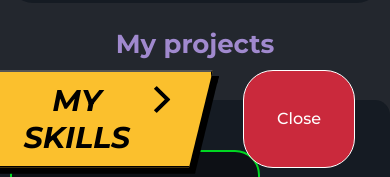
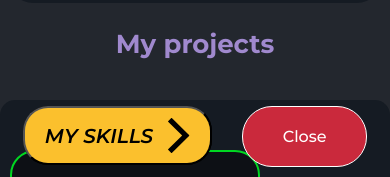
Before and after one commit to ImAndresito/My-Portfolio, an Angular app: page /projects in a window 390 px wide. Shown: the part 667-844 px from the top of the page. Built offline with nearby package versions, Linux system fonts and the light colour scheme.

Commit message:
feat(buttons): add responsive styles for mobile devices
Add media query for screens up to 480px to improve button visibility and interaction on mobile devices. Includes adjustments to positioning, sizing, and styling to enhance mobile user experience.

```diff
--- a/src/app/components/buttons/buttons.component.css
+++ b/src/app/components/buttons/buttons.component.css
@@ -76,3 +76,34 @@
   background: #c83e4d;
   transform: scale(1.07);
 }
+
+@media screen and (max-width: 480px) {
+  .buttons {
+    position: fixed;
+    top: auto;
+    bottom: 10px;
+    right: auto;
+    z-index: 999;
+    width: 100%;
+    justify-content: center;
+  }
+
+  .buttons .button {
+    font-size: 20px;
+    font-weight: 550;
+    font-style: italic;
+    width: fit-content;
+    padding: 10px 20px;
+    clip-path: none;
+    transition: transform 0.35s ease-in-out;
+    border-radius: 25px;
+    display: flex;
+    gap: 15px;
+    text-transform: uppercase;
+    align-items: center;
+  }
+
+  .button-shadow {
+    filter: drop-shadow(0px 0px 0px rgb(0, 0, 0));
+  }
+}
```
